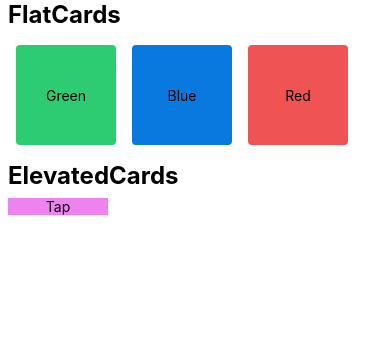
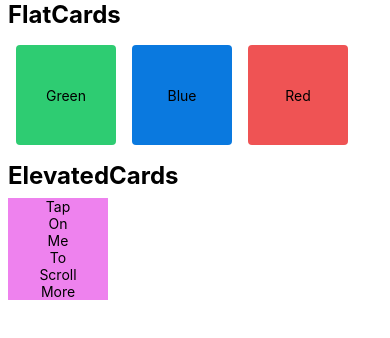
Before and after one commit to haseebt456/styler-app, a React Native app: screen / in a window 390 px wide. Shown: the top 338 px of the page. Built offline with nearby package versions, Linux system fonts and the light colour scheme.

Commit message:
Create copies of cards

```diff
--- a/components/ElevatedCards.tsx
+++ b/components/ElevatedCards.tsx
@@ -8,6 +8,21 @@ export default function ElevatedCards() {
       <ScrollView style={styles.container}>
         <View style={[styles.card, styles.cardElevated]}>
             <Text >Tap</Text>
+        </View>
+        <View style={[styles.card, styles.cardElevated]}>
+            <Text >On</Text>
+        </View>
+        <View style={[styles.card, styles.cardElevated]}>
+            <Text >Me</Text>
+        </View>
+        <View style={[styles.card, styles.cardElevated]}>
+            <Text >To</Text>
+        </View>
+        <View style={[styles.card, styles.cardElevated]}>
+            <Text >Scroll</Text>
+        </View>
+        <View style={[styles.card, styles.cardElevated]}>
+            <Text >More</Text>
         </View>
       </ScrollView>
     </View>
```
